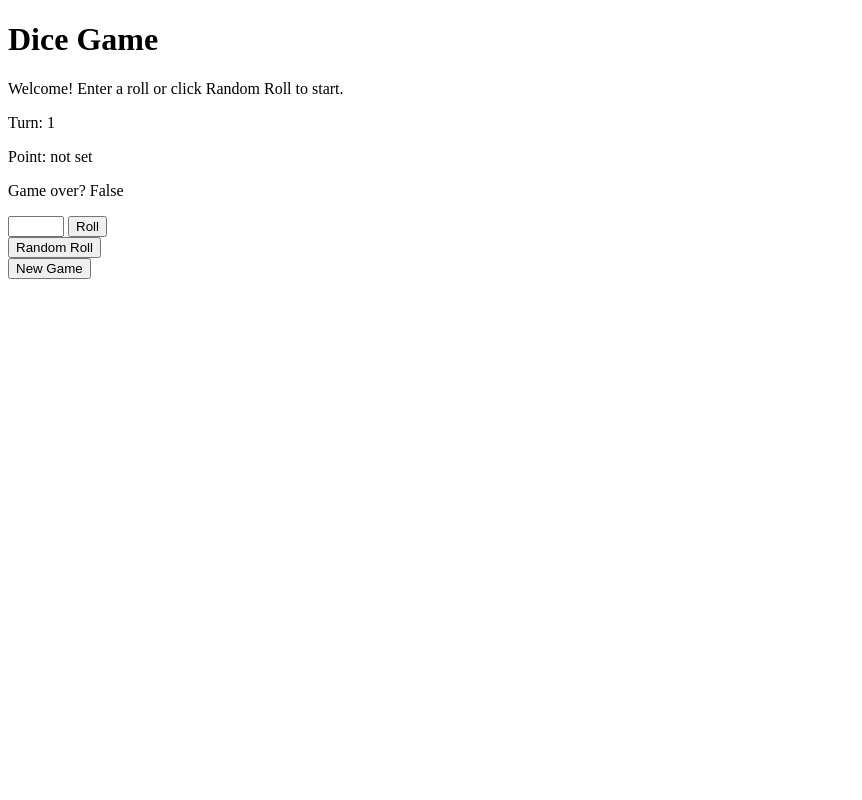
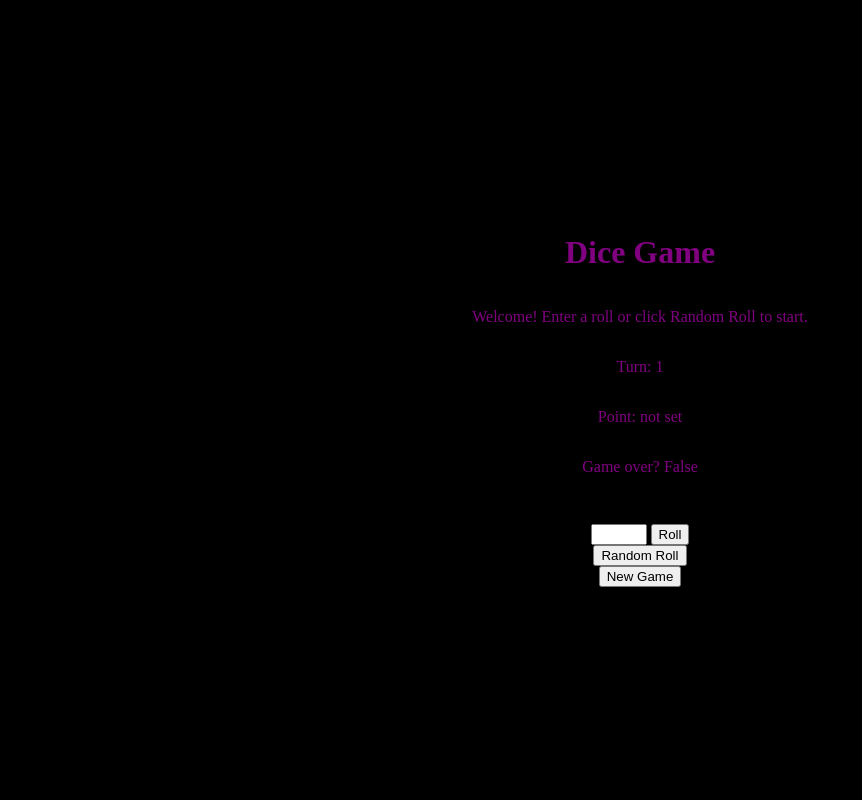
Before and after one commit to poppasilky/Dice-Game, a Flask app: page / in a window 1280 px wide. Shown: the whole page, without its empty margins (0-862 px from the left). Run offline with Flask 3, Linux system fonts and the light colour scheme.

Commit message:
CSS for fun because purple is my favorite color and centered is good

```diff
--- a/templates/dice.html
+++ b/templates/dice.html
@@ -2,6 +2,19 @@
 <html>
 <head>
     <title>Dice Game</title>
+<style>
+    body
+    {
+    background-color: black;
+    color: purple;
+    display: flex;
+    flex-direction: column;
+    align-items: center;
+    justify-content: center;
+    height: 100vh;
+    margin: 0;
+}
+</style>
 </head>
 <body>
     <h1>Dice Game</h1>
```
